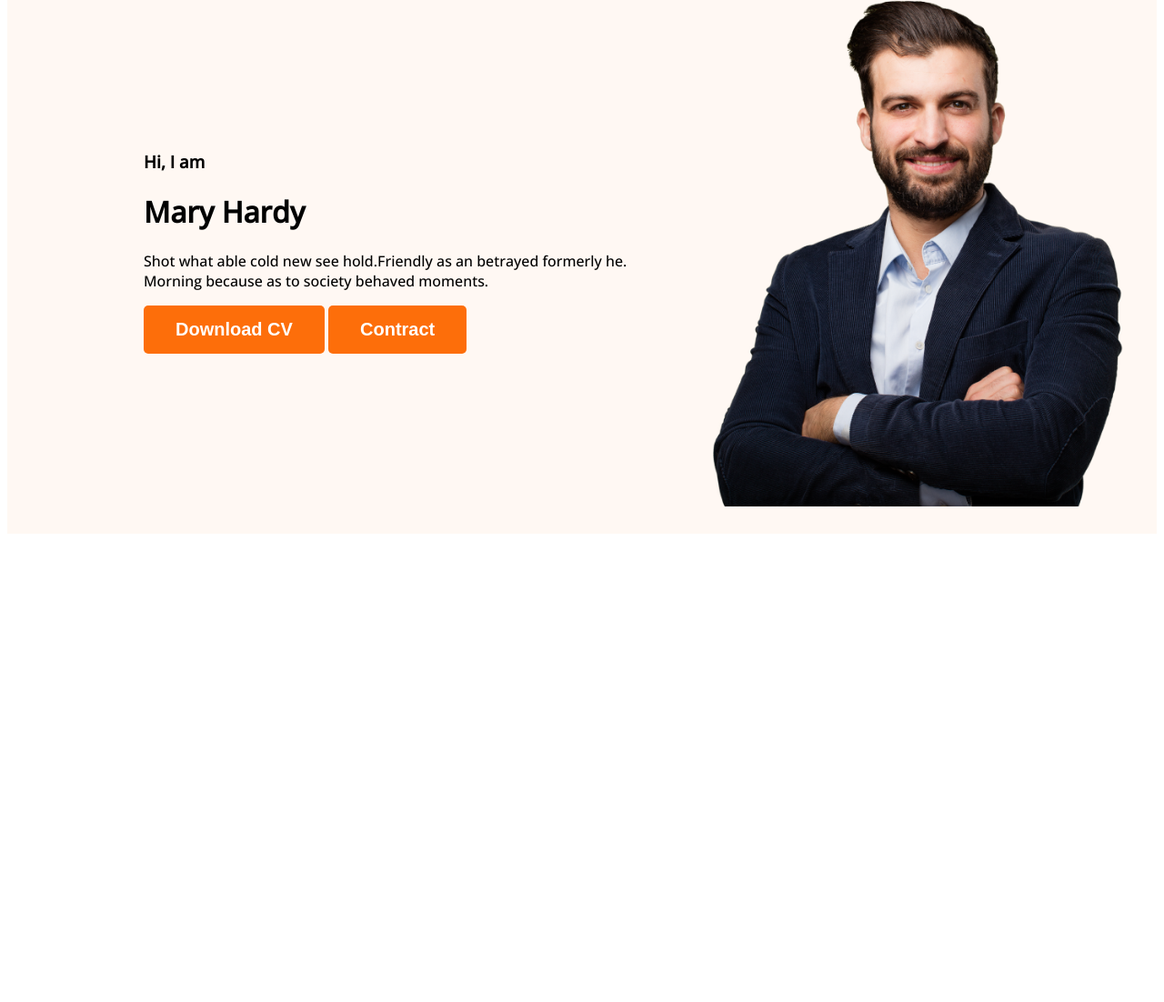
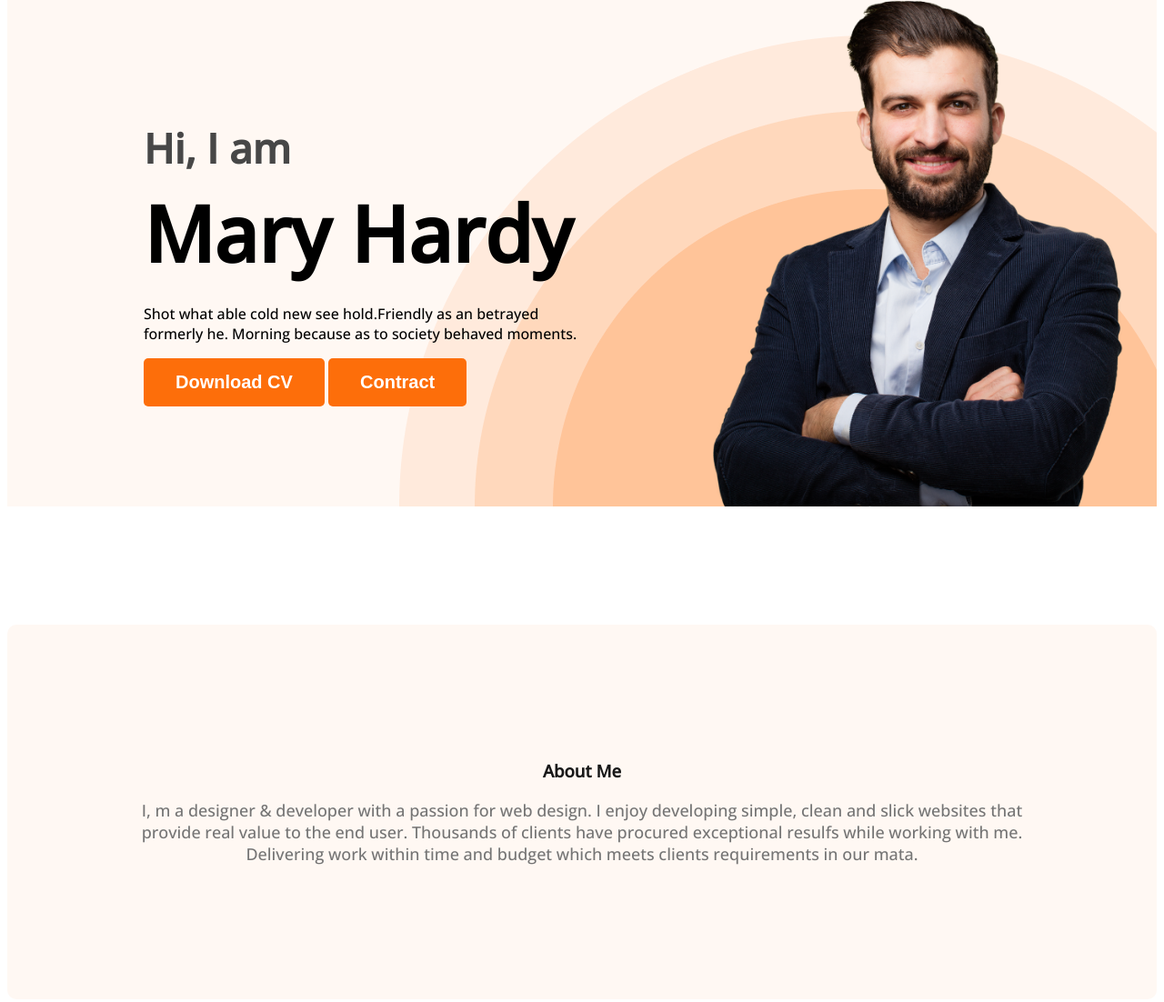
Before and after one commit to LabonnoKhanBonna/developer-project, a plain HTML site: page index.html in a window 1280 px wide. Shown: the part 211-1313 px from the top of the page at 91% size. Before the commit the page ends 806 px from the top, so only its background shows below. Drawn offline with nearby package versions, Linux system fonts and the light colour scheme.

Commit message:
added some styles

```diff
--- a/index.html
+++ b/index.html
@@ -23,7 +23,7 @@
             <div class="banner-containt">
                 <h3 class="banner-greeting">Hi, I  am</h3>
                 <h1 class="banner-title">Mary Hardy</h1>
-                <p>Shot what able cold new see hold.Friendly as an betrayed formerly he. Morning because as to society behaved moments.</p>
+                <p class="banner-des">Shot what able cold new see hold.Friendly as an betrayed formerly he. Morning because as to society behaved moments.</p>
                 <button class="btn-primary">Download CV</button>
                 <button class="btn-primary">Contract</button>
             </div>
@@ -31,7 +31,10 @@
         </div>
     </header>
     <main>
-
+        <section class="about">
+            <h3 class="section-title">About Me</h3>
+            <p class="section-description">I, m a designer & developer with a passion for web design. I enjoy developing simple, clean and slick websites that provide real value to the end user. Thousands of clients have procured exceptional resulfs while working with me. Delivering work within time and budget which meets clients requirements in our mata.</p>
+        </section>
     </main>
     <footer>
 
--- a/styles/portfolio.css
+++ b/styles/portfolio.css
@@ -3,7 +3,11 @@ body{
     font-family: 'Open Sans', sans-serif;
     font-weight: normal;
 }
-
+.section-description{
+    color: #757575;
+    text-align: center;
+    font-size: 18px;
+}
 /* nav related styles */
 nav{
     display: flex;
@@ -31,6 +35,12 @@ line-height: normal;
     font-weight: 700;
     padding: 15px 35px;
 }
+.section-title{
+    color: #181818;
+    text-align: center;
+    font-weight: 700;
+
+}
 nav > ul{
     display: flex;
     align-items: center;
@@ -47,13 +57,45 @@ nav a{
 /* header related styles */
 .header{
     background-color:#FFF8F3;
+    background-image: url('../images/header_bg.png');
+    background-repeat: no-repeat;
+    background-position: bottom right;
+
 }
 .banner{
-    padding: 30px 30px 30px 150px;
+    padding: 30px 30px 0px 150px;
     display: flex;
     align-items: center;
+    justify-content: space-between;
+}
+.banner-containt{
+    max-width: 500px;
 }
 .banner .profile-picture{
     width: 500px;
 
 }
+.banner-greeting{
+    font-size: 45px;
+    color: #474747;
+    margin-bottom: 0;
+}
+.banner-title{
+    font-size: 85px;
+    font-style: normal;
+    font-weight: 700;
+    margin-top: 5px;
+    margin-bottom: 20px;
+}
+.banner-des{
+    max-width: 585px;
+}
+/* main section styles */
+/* about section styles */
+
+.about{
+    padding: 130px;
+    border-radius: 10px;
+    background: #FFF8F3;
+    margin: 130px 0;
+}
```
